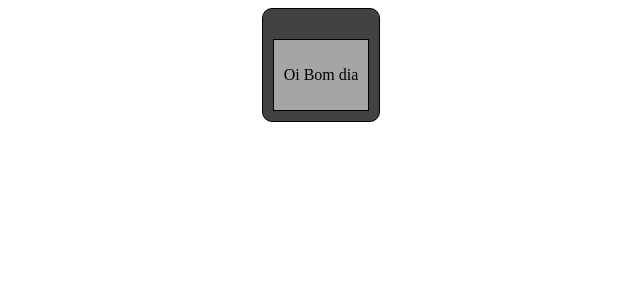
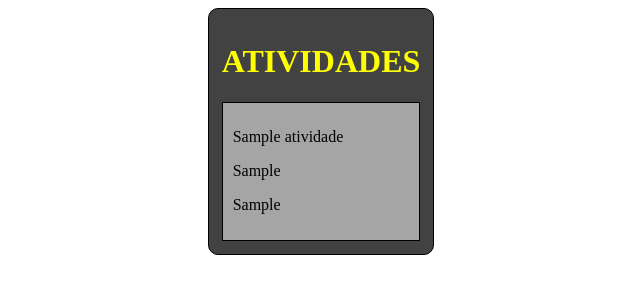
Before and after one commit to av0kd/to-do_project, a Flask app: template templates/lista.html in a window 1280 px wide. Shown: the top 300 px of the page, without its empty margins (319-959 px from the left). Run offline with Flask 3, Linux system fonts and the light colour scheme; the template is opened without the code that fills it: values that come from a table or form of the project are taken from there, others are empty; tables that the repository leaves empty hold one stand-in row (values such as "Sample post").

Commit message:
adicionar quase tudo

```diff
--- a/app.py
+++ b/app.py
@@ -1,10 +1,44 @@
-from flask import Flask,render_template
-app = Flask(__name__)
+from flask import Flask, render_template, redirect, request #até aqui, já tinhamos visto tudo, menos o redirect
+import os #Biblioteca para ler arquivos como se fosse um "Sistema Operacional"
+from dotenv import load_dotenv #Biblioteca para trabalhar com arquivos env
+from flask_sqlalchemy import SQLAlchemy #Biblioteca necessária para mapear classes Python para tabelas do banco de dados relacional
+from models.atividade import *
+from util import *
 
-@app.route('/')
+app = Flask(__name__) #Criando o app Flask
+
+load_dotenv()
+
+dbusuario = os.getenv("DB_USERNAME") #Importando informação de usuário do arquivo env
+dbsenha = os.getenv("DB_PASSWORD") #Importando informação de senha do arquivo env
+host = os.getenv("DB_HOST") #Importando informação de host do arquivo env
+meubanco = os.getenv("DB_DATABASE") #Importando informação de banco de dados do arquivo env
+porta = os.getenv("DB_PORT") #importando a informação da porta da conexão do arquivo env
+conexao = f"mysql+pymysql://{dbusuario}:{dbsenha}@{host}:{porta}/{meubanco}" #Formatando a linha de conexão com o banco
+app.config["SQLALCHEMY_DATABASE_URI"] = conexao #Criando uma "rota" de comunicação
+db.init_app(app) #Sinaliza que o banco será gerenciado pelo app
+
+@app.route('/', methods = ["get", "post"])
 def todo_list():
-    return render_template('lista.html')
+    atividades = Atividades.query.all()
+    return render_template('lista.html', atividade = atividades)
 
 @app.route('/new_task')
 def new_task():
     return render_template('new_task.html')
+
+
+'''
+nome = request.form.get('nome')
+    prioridade = request.form.get('prioridade')
+    data = request.form.get('data')
+
+    nome = "aaaa"
+    idatividade = 1
+    prioridade = "alta"
+    data = "11/01/2025"
+    nova_tarefa = Atividades(idatividade = idatividade, nome = nome, prioridade = prioridade, data=data)
+    db.session.add(nova_tarefa)
+    db.session.commit()
+
+'''
--- a/static/style.css
+++ b/static/style.css
@@ -1,5 +1,4 @@
 .container{
-    padding: 0 20%;
     display: flex;
     flex-direction: column;
     justify-content: center;
@@ -9,16 +8,21 @@
 .list{
     border: 1px solid black;
     border-radius: 10px;
-    padding: 30px 10px 10px 10px;
+    padding: 1% 1% ;
     display: inline-flex;
     flex-direction: column;
     align-content: center;
     justify-content: center;
+    height: 100%;
     background-color: rgb(66, 66, 66);
 }
+.list h1{
+    color: yellow;
+}
+
 .itens{
     border: 1px solid black;
-    padding: 10px 10px;
-    height: 10%;
+    padding: 5% 5%;
+    height: 90%;
     background-color: rgb(165, 165, 165);
 }
--- a/templates/lista.html
+++ b/templates/lista.html
@@ -10,9 +10,14 @@
 
     <div class = "container">
         <div class = "list">
+            <h1>ATIVIDADES</h1>
+            {% for atividade in atividades %}
             <div class="itens">
-                <p>Oi Bom dia</p>
+                <p>{{atividade.nome}}</p>
+                <p>{{atividade.data}}</p>
+                <p>{{atividade.prioridade}}</p>
             </div>
+            {% endfor %}
         </div>
     </div>
 
--- /dev/null
+++ b/util.py
@@ -0,0 +1,2 @@
+from flask_sqlalchemy import SQLAlchemy #Biblioteca necessária para mapear classes Python para tabelas do banco de dados relacional
+db = SQLAlchemy() #Instanciando o SQLAlchemy
```
Also changed, not shown: models/atividade.py (added, +8 -0 lines), 1 other file.
